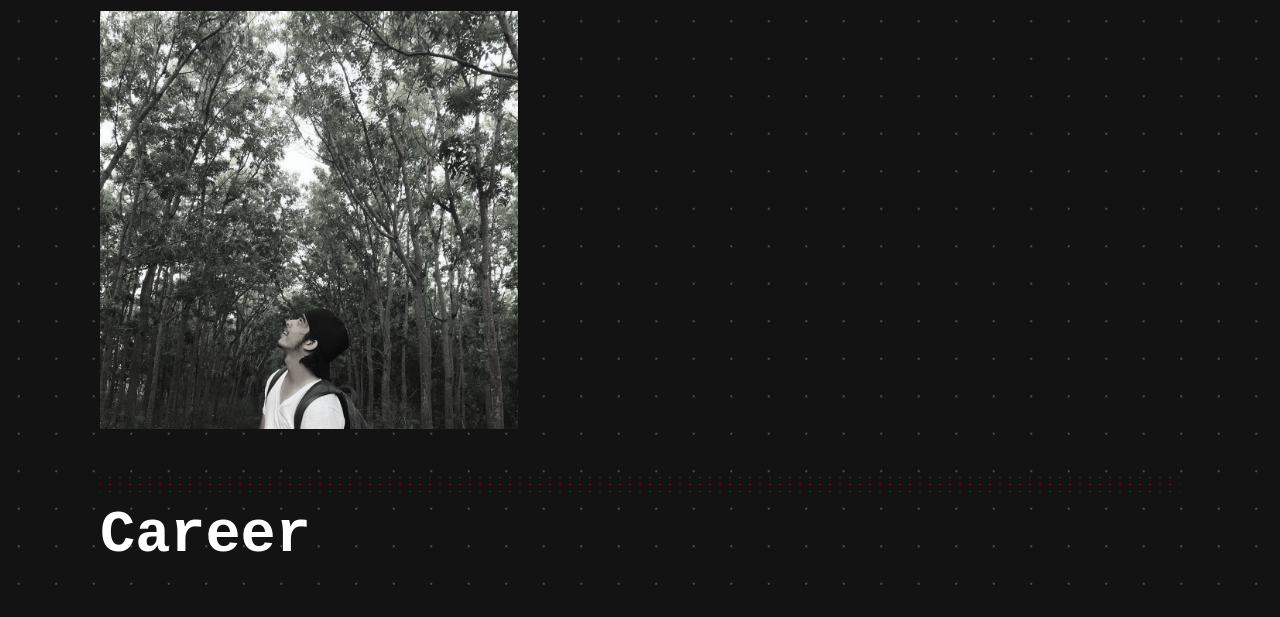
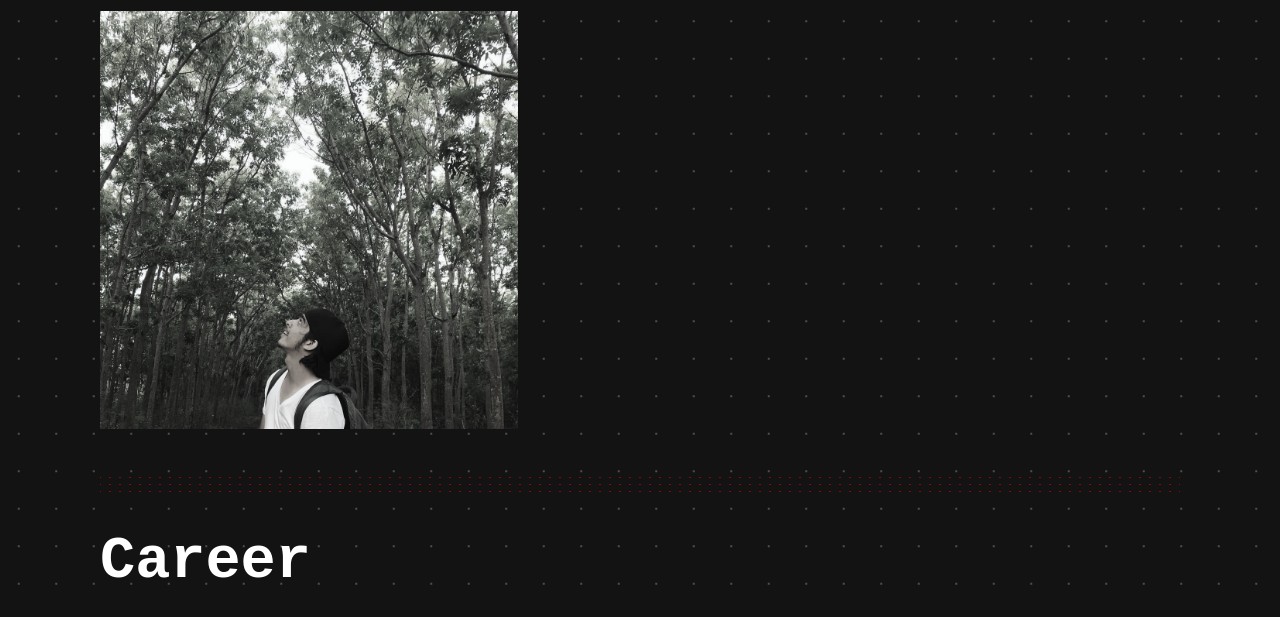
Before and after one commit to apappas1129/apappas1129.github.io, a plain HTML site: page index.html in a window 1280 px wide. Shown: the part 335-952 px from the top of the page. Drawn offline with Linux system fonts and the light colour scheme; a web font is replaced by a local one.

Commit message:
:lipstick: UI patches

```diff
--- a/index.css
+++ b/index.css
@@ -389,6 +389,7 @@ img[src*='fujitsu.svg'].white {
 img[src*='photo.jpg'] {
   height: calc(var(--space-3xl) * 2.9);
   filter: grayscale(0.9);
+  align-self: flex-start;
 }
 
 .career .tgw,
@@ -552,3 +553,11 @@ img[src*='sample-map.png'] {
     margin-left: calc(var(--step-1) * -0.3);
   }
 }
+
+.mt-l {
+  margin-top: var(--space-l);
+}
+
+.leading-\[0\.76\] {
+  line-height: 0.76;
+}
--- a/index.html
+++ b/index.html
@@ -96,15 +96,13 @@
       <section class="hero">
         <h1>Alexandros Pappas</h1>
         <p>A Web and Hybrid applications developer.</p>
-        <div>
-          <img src="photo.jpg" alt="Photo of me" />
-        </div>
+        <img src="photo.jpg" alt="Photo of me" />
       </section>
       <div class="dotted-border w-full"></div>
       <div class="dotted-border w-full mt-3xs"></div>
       <div class="dotted-border w-full mt-3xs"></div>
       <section class="career">
-        <h2>Career</h2>
+        <h2 class="mt-l leading-[0.76]">Career</h2>
         <div>
           <p class="date">July 2021 — Present</p>
           <a href="https://arcanys.com" target="_blank">
```
